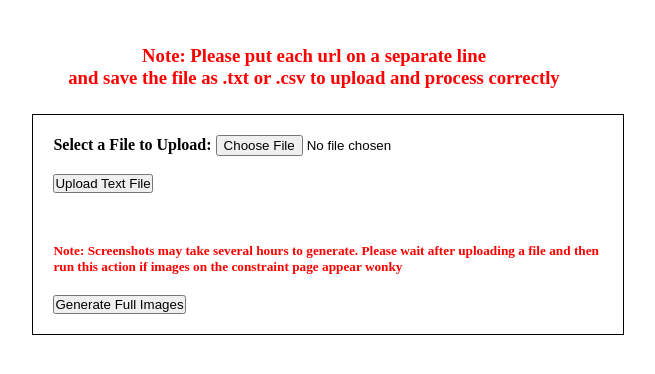
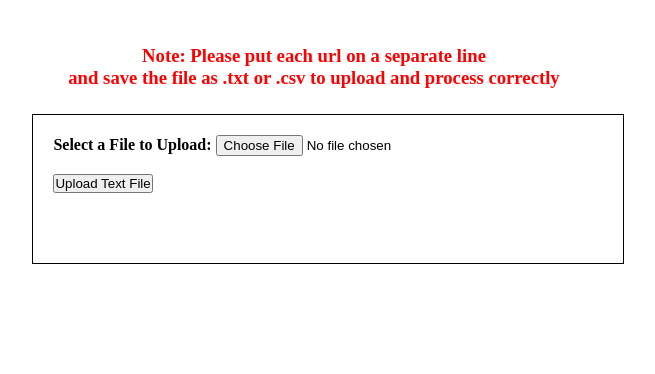
Before and after one commit to SLNC-DIMP/Constraint-Analysis, a PHP site: page /upload_form.php in a window 1280 px wide. Shown: the part 75-449 px from the top of the page, without its empty margins (326-981 px from the left). Run offline with PHP 8.4, Linux system fonts and the light colour scheme; the visitor is signed in with stand-in values (Sample User, id 1); tables that the repository leaves empty hold one stand-in row (values such as "Sample post"); some libraries are stand-ins or nearby versions.

Commit message:
Updated version to work with wkhtmltopdf instead of 3rd party screenshot service.

```diff
--- a/constraint_functions.php
+++ b/constraint_functions.php
@@ -309,64 +309,16 @@ function clearScreenshots() {
 
 function processUpload($db, $moved_file_path) {
 	$ready_for_db = file($moved_file_path, FILE_SKIP_EMPTY_LINES);
-	$query = "INSERT INTO links(url) VALUES(?)";
 
 	foreach($ready_for_db as $url):
 		$url = str_replace('/', '', $url); // replace / so file naming doesn't blow up.
 		$url = clean($url);
 		filter_var($url, FILTER_SANITIZE_URL);
+		$query = "INSERT INTO links(url) VALUES(?)";
 		$load_url = $db->prepare($query);
 		$write_url = $load_url->execute(array($url));
-		if($write_url != false):
-			$url_id = $db->lastInsertId();
-			$screenshot_path = getScreenshot($url);
-			writeScreenshotDB($db, $screenshot_path, $url_id);
-		else:
-			echo '<p class="upload_forms_message">' . $url . ' could not be written to the database</p>';
+		if($write_url == false):
+			echo "<p class='upload_forms_message'>" . $url . ' could not be written to the database</p>';
 		endif;
 	endforeach;
-
-	echo '<p class="upload_forms_message">Uploaded file urls written to the database, any errors should be displayed above</p>';
 }
-
-// gets screenshot.  can set retry to true if getting previously queued image
-function getScreenshot($url, $retry = false) {
-	$file_path = "screenshots/" . $url . ".png";
-
-	if($retry == false || (file_exists($file_path))):
-		$ch = curl_init("http://wimg.ca/size_3/http://" . $url);
-		$fp = fopen($file_path, "wb");
-
-		curl_setopt($ch, CURLOPT_FILE, $fp);
-		curl_setopt($ch, CURLOPT_HEADER, 0);
-
-		curl_exec($ch);
-		curl_close($ch);
-		fclose($fp);
-	endif;
-
-	if(file_exists($file_path)):
-		return $file_path;
-	else:
-		echo "<p class='upload_forms_message'>File path not found for: " . $url . "</p>";
-		return '';
-	endif;
-}
-
-// query to get all links to get final image if they've been queued up and return gibberish
-function retryScreenshotQuery($db) {
-	$query = "SELECT url FROM links";
-	$run = $db->query($query);
-
-	return $run;
-}
-
-function writeScreenshotDB($db, $screenshot_path, $url_id) {
-	$query = "UPDATE links SET screenshot_path = ? WHERE id = ?";
-	$prepare = $db->prepare($query);
-	$run = $prepare->execute(array($screenshot_path, $url_id));
-
-	if($run == false):
-		echo "<p class='upload_forms_message'>Screenshot path for " . $screenshot_path . " couldn't be written to the database</p>";
-	endif;
-}
--- a/upload_file_process.php
+++ b/upload_file_process.php
@@ -1,23 +1,12 @@
 <?php
-if(isset($_POST)):
-	ini_set('max_execution_time', '43200'); // max time allowed on BlueHost, as this could take awhile
-endif;
+ini_set('max_execution_time', '43200'); // max time allowed on BlueHost, as this could take awhile
 
-if(isset($_POST['submit_urls'])):
+if(isset($_POST['submit_urls'])) {
 	$file_path = upload();
 	$clearDb = clearDb($db);
 
-	if($clearDb == true):
+	if($clearDb == true) {
 		clearScreenshots();
 		processUpload($db, $file_path);
-	endif;
-endif;
-
-if(isset($_POST['check_images'])): // get final images if they're queued up and return processing default image
-	$final_images = retryScreenshotQuery($db);
-
-	while($row = $final_images->fetch(PDO::FETCH_ASSOC)):
-		getScreenshot($row['url'], true);
-	endwhile;
-	echo '<p class="upload_forms_message">Screenshots updated</p>';
-endif;
+	}
+}
--- a/upload_form.php
+++ b/upload_form.php
@@ -11,14 +11,6 @@
             <input type="hidden" name="MAX_FILE_SIZE" value="30000" /><br /><br />
             <input type="submit" name="submit_urls" value="Upload Text File" />
         </form>
-
-        <h5 id="imageNote">
-        	Note: Screenshots may take several hours to generate.  Please wait after uploading a file and then run this action
-            if images on the constraint page appear wonky
-        </h5>
-        <form name="full_image" action="<?php $_SERVER['PHP_SELF']; ?>" method="post" id="full_image">
-        	<input type="submit" name="check_images" value="Generate Full Images" />
-        </form>
     </div>
     <?php include 'upload_file_process.php'; ?>
 </body>
```
